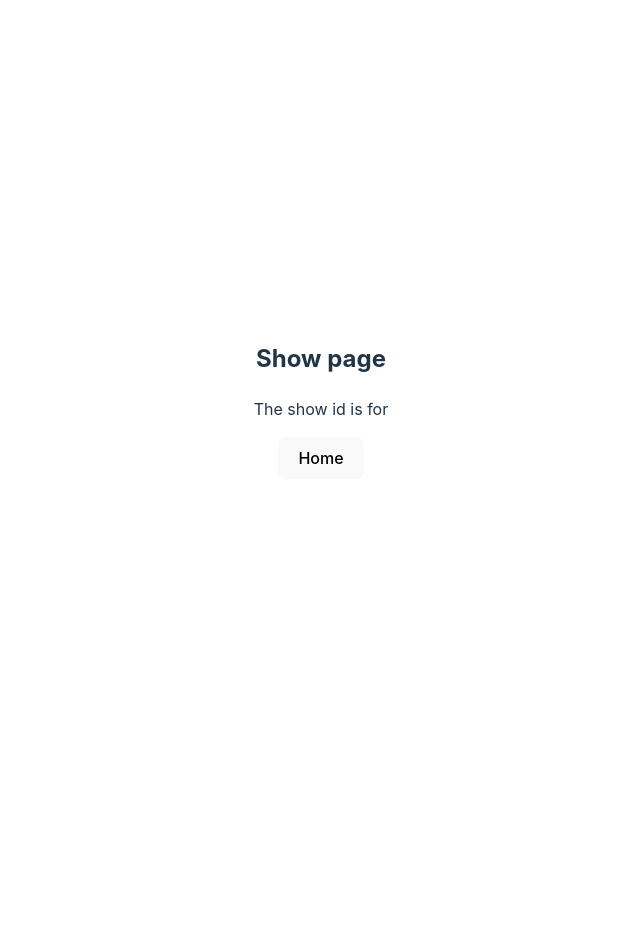
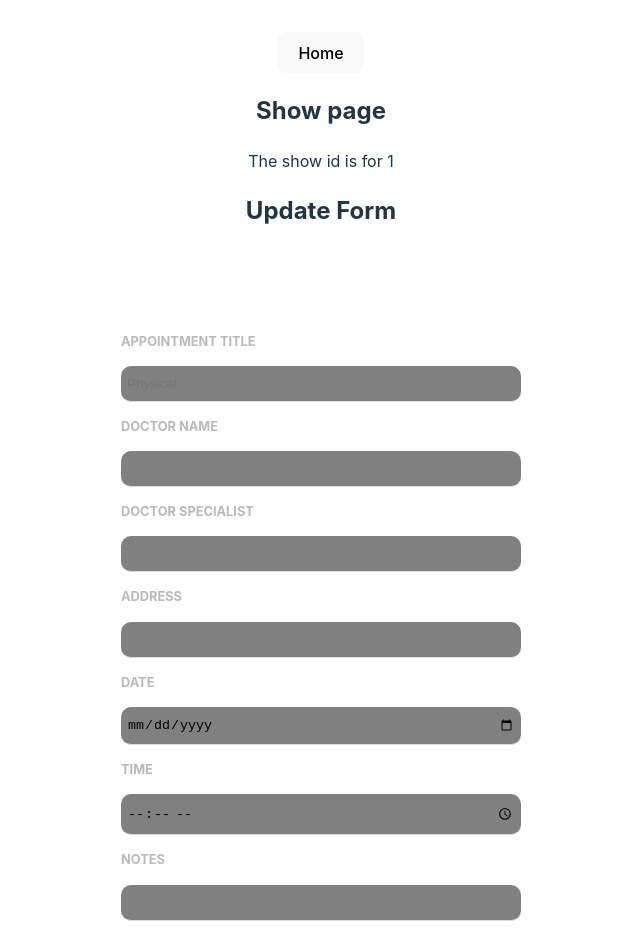
Before and after one commit to choisus08/docuplan_frontend, a Vue app: page /show/1 in a window 1280 px wide. Shown: the top 945 px of the page, without its empty margins (319-959 px from the left). Before the commit the page ends 800 px from the top, so only its background shows below. Built offline with nearby package versions, Linux system fonts and the light colour scheme.

Commit message:
attempted updating an appt & implement form

```diff
--- a/src/components/NewForm.vue
+++ b/src/components/NewForm.vue
@@ -2,19 +2,19 @@
     <form class="form" @submit.prevent="handleSubmit">
         <div class="input" >
             <label>Appointment Title</label>
-            <input v-model="appointment_title" type="text" placeholder="Physical" defaultValue="{post.appointment_title" required />
+            <input v-model="appointment_title" type="text" placeholder="Physical" required />
             <label>Doctor Name</label>
-            <input v-model="doctor_name" type="text" defaultValue="{post.doctor_name"/>
+            <input v-model="doctor_name" type="text" />
             <label>Doctor Specialist</label>
-            <input v-model="doctor_specialist" type="text" defaultValue={post.doctor_specialist} />
+            <input v-model="doctor_specialist" type="text" />
             <label>Address</label>
-            <input v-model="address" type="text" defaultValue={post.address} />
+            <input v-model="address" type="text" />
             <label>Date</label>
-            <input v-model="date" type="date" defaultValue={post.date} required />
+            <input v-model="date" type="date" required />
             <label>Time</label>
-            <input v-model="time" type="time" defaultValue={post.time} required />
+            <input v-model="time" type="time" required />
             <label>Notes</label>
-            <input v-model="notes" type="text" defaultValue={post.notes} />
+            <input v-model="notes" type="text" />
             <input class="checkbox" type="checkbox" v-model="newApptHighPriority"/>
             <label class="priority">High Priority</label>
         </div>
--- a/src/style.css
+++ b/src/style.css
@@ -36,7 +36,7 @@ body {
   margin: 0;
   display: flex;
   place-items: center;
-  min-width: 320px;
+  width: 100vw;
   min-height: 100vh;
 }
 
--- a/src/views/Show.vue
+++ b/src/views/Show.vue
@@ -1,38 +1,97 @@
 <template>
+    <button @click="redirect">Home</button>
     <h2>Show page</h2>
-    <p>The show id is for {{ id.appointment_title }}</p>
-    <!-- <h3>{{ appt.date }}</h3>
+    <p>The show id is for {{ id }}</p>
+    <!-- <h3>{{ updatedAppt.doctor_name }}</h3>
+    <h3>{{ appt.doctor_specialist }}</h3>
+    <h3>{{ appt.date }}</h3>
     <h3>{{ appt.time }}</h3>
-    <h3>{{ appt.doctor_name }}</h3> -->
+    <h3>{{ appt.address }}</h3>
+    <h3>{{ appt.notes }}</h3>
 
-    <button @click="redirect">Home</button>
+ -->
 
+    <h2>Update Form</h2>
+    <form class="form">
+        <div class="input" >
+            <label>Appointment Title</label>
+            <input v-model="appointment_title" type="text" placeholder="Physical" required />
+            <label>Doctor Name</label>
+            <input v-model="doctor_name" type="text" />
+            <label>Doctor Specialist</label>
+            <input v-model="doctor_specialist" type="text" />
+            <label>Address</label>
+            <input v-model="address" type="text" />
+            <label>Date</label>
+            <input v-model="date" type="date" required />
+            <label>Time</label>
+            <input v-model="time" type="time" required />
+            <label>Notes</label>
+            <input v-model="notes" type="text" />
+            <input class="checkbox" type="checkbox" v-model="newApptHighPriority"/>
+            <label class="priority">High Priority</label>
+        </div>
+    </form>
+
+    <button @click="updateAppt">Update</button>
+    <button>Delete</button>
 </template>
 
 <script>
+    import url from '../url'
+    import {ref} from 'vue'
+
+
+    const newApptHighPriority = ref(false)
 
     export default {
         name: "Show",
-        props: ['id', 'appointments'],
+        props: ['id'],
+        data() {
+            return {
+                appointment_title: '',
+                doctor_name: '',
+                doctor_specialist: '',
+                address: '',
+                date: '',
+                time: '',
+                notes: '',
+                newApptHighPriority: false
+             }
+        },
         methods: {
+
+            // update appointment
+            // async updateAppt() {
+
+            //     const updatedAppt = {
+            //         appointment_title: this.appointment_title,
+            //         doctor_name: this.doctor_name,
+            //         doctor_specialist: this.doctor_specialist,
+            //         address: this.address,
+            //         date: this.date,
+            //         time: this.time,
+            //         notes: this.notes,
+            //     }
+            //     const baseUrl = `${url}`
+            //     const id = this.$route.params.id
+            //     const response = await fetch(baseUrl + id, {
+            //         method: "PUT",
+            //         headers: {
+            //             "Content-Type": "applications/json"
+            //         },
+            //         body: JSON.stringify(updatedAppt)
+            //     })
+            //     const data = await response.json()
+            //     this.updatedAppt = data.updatedAppt
+            // },
+
+            // redirect route back to index page (homepage) for home btn
             redirect() {
                 this.$router.push({ name: 'Index'})
-            }
+            },
+        }
 
-        }
-        // data() {
-        //     return {
-        //         id: {
-        //             appointment_title: '',
-        //             doctor_name: '',
-        //             doctor_specialist: '',
-        //             address: '',
-        //             date: '',
-        //             time: '',
-        //             notes: '',
-        //         }
-        //     }
-        // }
 
         // use below if omit props: ['id']
         // data() {
@@ -45,5 +104,42 @@
 </script>
 
 <style scoped>
+form {
+    width: 400px;
+    margin: 3em auto;
+    background-color: white;
+    text-align: left;
+    padding: 40px;
+    border-radius: 10px;
+    color: rgb(187, 185, 185)
+}
+
+label {
+    display: inline-block;
+    margin: 15px 0 15px;
+    font-size: .8em;
+    text-transform: uppercase;
+    font-weight: bold;
+
+}
+
+input {
+    display: block;
+    padding: 10px 6px;
+    width: 100%;
+    box-sizing: border-box;
+    border: none;
+    border-radius: 10px;
+    border-bottom: 1px solid #ddd;
+    background-color: gray;
+
+}
+
+.checkbox {
+    margin: 2em 1em 0 0;
+    width: 1em;
+    display: inline;
+
+}
 
 </style>
```
Also changed, not shown: src/components/Header.vue (added, +16 -0 lines).
